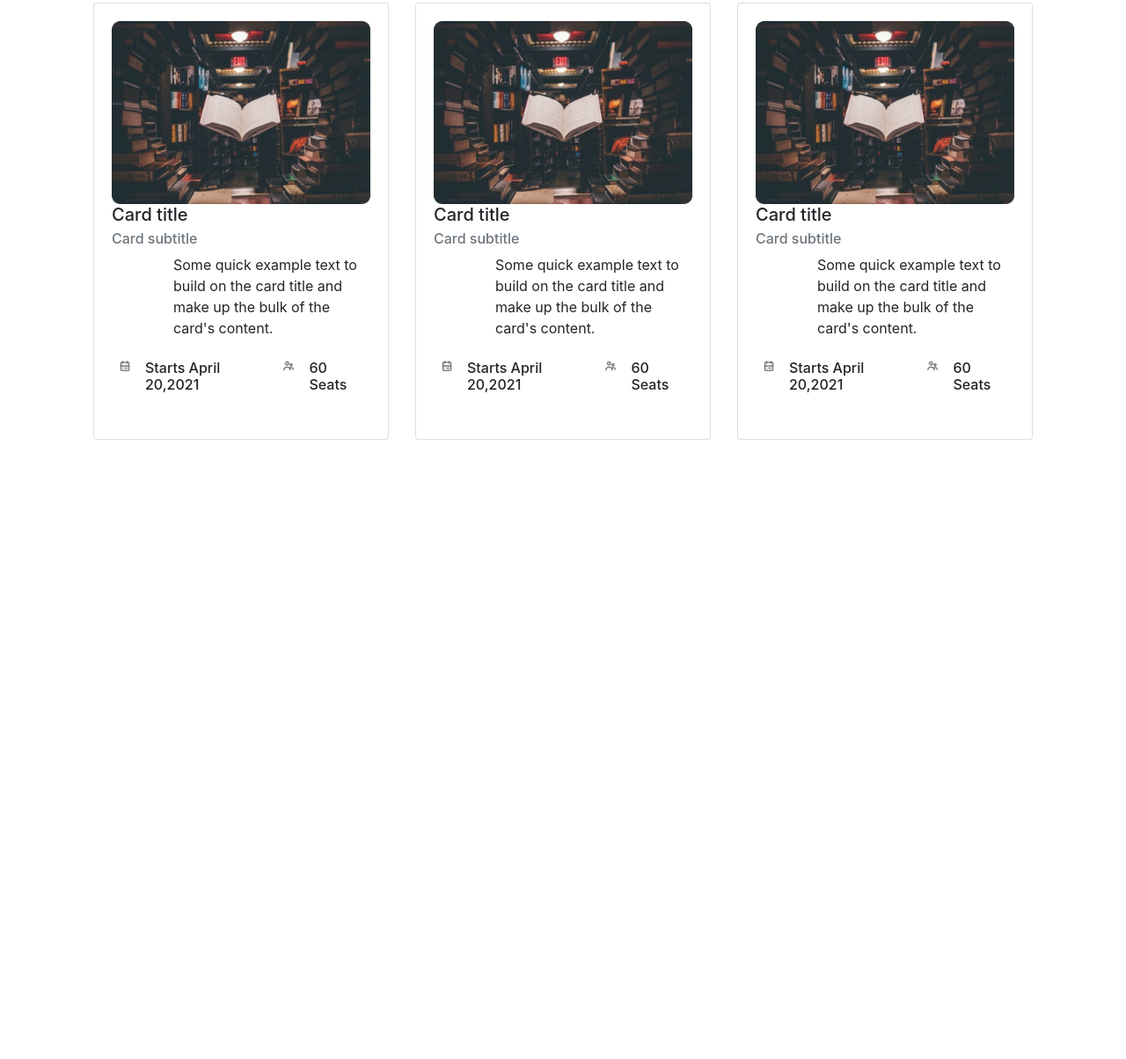
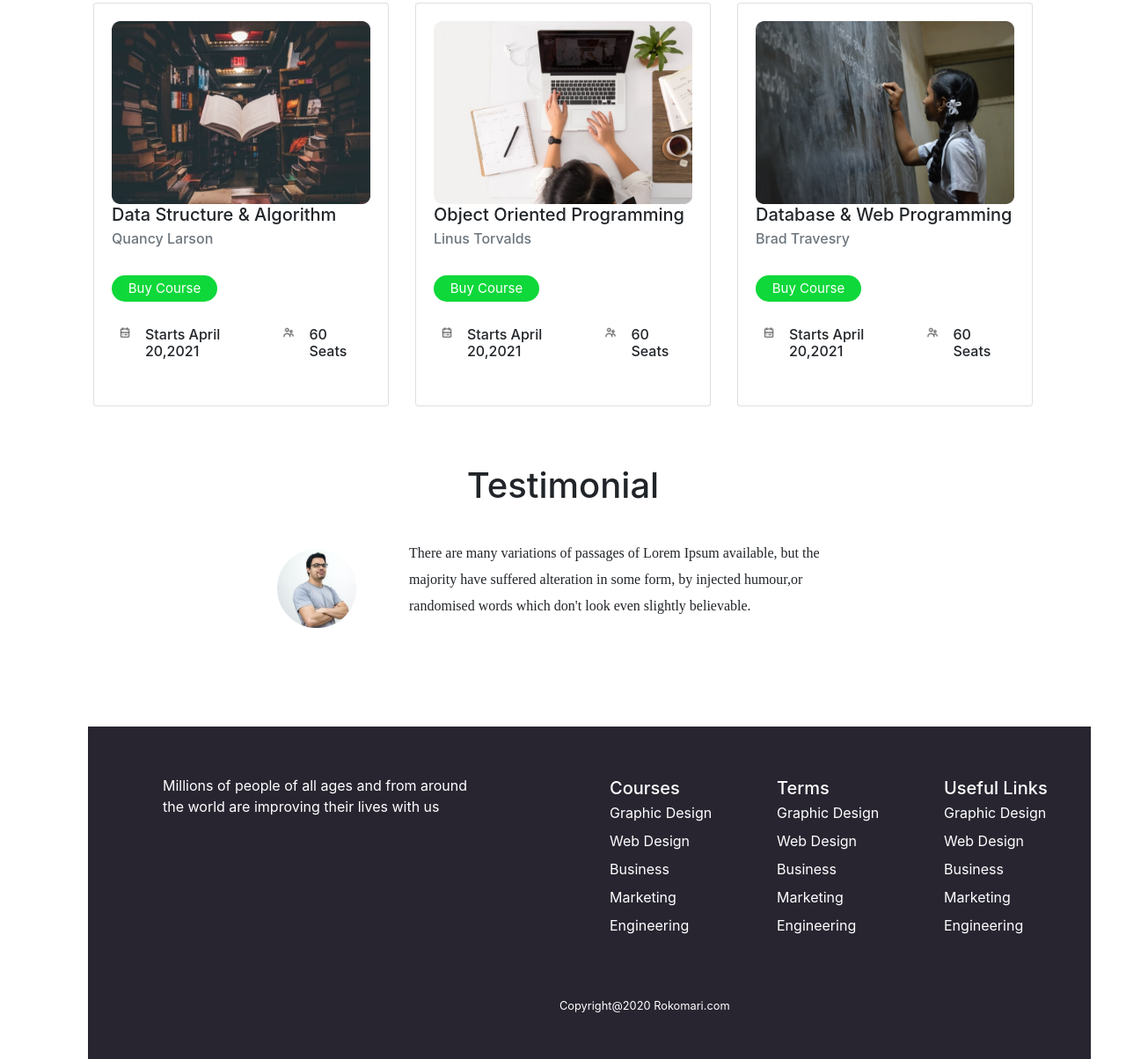
Before and after one commit to Arefintanweer/E-School, a plain HTML site: page index.html in a window 1280 px wide. Shown: the part 1041-2245 px from the top of the page at 88% size. Before the commit the page ends 1557 px from the top, so only its background shows below. Drawn offline with nearby package versions, Linux system fonts and the light colour scheme.

Commit message:
E-school done

```diff
--- a/index.html
+++ b/index.html
@@ -84,16 +84,40 @@
     </div>
 
     <div class="container online-courses">
-        <h1>Online Courses</h1>
+        <h1 class="d-flex justify-content-center">Online Courses</h1>
         <div class="container-fluid mt-4">
             <div class="row justify-content-center">
                 <div class="col-auto mb-3">
-                    <div class="card " style="width: 21rem;">
+                    <div class="card h-100" style="width: 21rem;">
                         <div class="card-body">
                             <img src="images/Photos/Morder psyc.png" class="d-block w-100" alt="">
-                            <h5 class="card-title">Card title</h5>
-                            <h6 class="card-subtitle mb-2 text-muted">Card subtitle</h6>
-                            <p class="card-text">Some quick example text to build on the card title and make up the bulk of the card's content.</p>
+                            <h5 class="card-title">Data Structure & Algorithm</h5>
+                            <h6 class="card-subtitle mb-2 text-muted">Quancy Larson</h6>
+                            <br>
+                            <button class="buy-course-button">Buy Course</button>
+
+                            <div class="card-footer d-flex justify-content-between">
+
+                                <div class="left d-flex flex-row bd-highlight mb-3">
+                                    <img class="p-2 bd-highlight" src="images/ICON/calendar.png" alt="">
+                                    <h6 class="p-2 bd-highlight">Starts April 20,2021</h6>
+                                </div>
+                                <div class="right d-flex flex-row bd-highlight mb-3">
+                                    <img class="p-2 bd-highlight" src="images/ICON/people.png" alt="">
+                                    <h6 class="p-2 bd-highlight">60 Seats</h6>
+                                </div>
+                            </div>
+                        </div>
+                    </div>
+                </div>
+                <div class="col-auto mb-3">
+                    <div class="card h-100" style="width: 21rem;">
+                        <div class="card-body">
+                            <img src="images/Photos/Morder pychons.png" class="d-block w-100" alt="">
+                            <h5 class="card-title">Object Oriented Programming</h5>
+                            <h6 class="card-subtitle mb-2 text-muted">Linus Torvalds</h6>
+                            <br>
+                            <button class="buy-course-button">Buy Course</button>
                             <div class="card-footer d-flex justify-content-between">
                                 <div class="left d-flex flex-row bd-highlight mb-3">
                                     <img class="p-2 bd-highlight" src="images/ICON/calendar.png" alt="">
@@ -108,32 +132,13 @@
                     </div>
                 </div>
                 <div class="col-auto mb-3">
-                    <div class="card" style="width: 21rem;">
+                    <div class="card h-100" style="width: 21rem;">
                         <div class="card-body">
-                            <img src="images/Photos/Morder psyc.png" class="d-block w-100" alt="">
-                            <h5 class="card-title">Card title</h5>
-                            <h6 class="card-subtitle mb-2 text-muted">Card subtitle</h6>
-                            <p class="card-text">Some quick example text to build on the card title and make up the bulk of the card's content.</p>
-                            <div class="card-footer d-flex justify-content-between">
-                                <div class="left d-flex flex-row bd-highlight mb-3">
-                                    <img class="p-2 bd-highlight" src="images/ICON/calendar.png" alt="">
-                                    <h6 class="p-2 bd-highlight">Starts April 20,2021</h6>
-                                </div>
-                                <div class="right d-flex flex-row bd-highlight mb-3">
-                                    <img class="p-2 bd-highlight" src="images/ICON/people.png" alt="">
-                                    <h6 class="p-2 bd-highlight">60 Seats</h6>
-                                </div>
-                            </div>
-                        </div>
-                    </div>
-                </div>
-                <div class="col-auto mb-3">
-                    <div class="card" style="width: 21rem;">
-                        <div class="card-body">
-                            <img src="images/Photos/Morder psyc.png" class="d-block w-100" alt="">
-                            <h5 class="card-title">Card title</h5>
-                            <h6 class="card-subtitle mb-2 text-muted">Card subtitle</h6>
-                            <p class="card-text">Some quick example text to build on the card title and make up the bulk of the card's content.</p>
+                            <img src="images/Photos/Morder pyschology.png" class="d-block w-100" alt="">
+                            <h5 class="card-title">Database & Web Programming</h5>
+                            <h6 class="card-subtitle mb-2 text-muted">Brad Travesry</h6>
+                            <br>
+                            <button class="buy-course-button">Buy Course</button>
                             <div class="card-footer d-flex justify-content-between">
                                 <div class="left d-flex flex-row bd-highlight mb-3">
                                     <img class="p-2 bd-highlight" src="images/ICON/calendar.png" alt="">
@@ -149,6 +154,72 @@
                 </div>
 
     </div>
+    <div class="container testimonial">
+        <h1 class="d-flex justify-content-center">Testimonial</h1>
+        <div class="row">
+            <div class="test-pic col-md-4 d-flex align-items-center">
+                <img src="images/Photos/Man.png" class="d-block w-100" alt="">
+            </div>
+            <div class="col-md-8 test-paragraph">
+                <p>
+                    There are many variations of passages of Lorem Ipsum available, but the majority have suffered alteration in some form, by injected humour,or randomised words which don't look even slightly believable.
+                </p>
+            </div>
+        </div>
+    </div>
+    <div class="container footer">
+        <div class="row">
+            <div class="col-md-6">
+                <div class="footer-paragraph">
+                    <p>
+                        Millions of people of all ages and from around <br>
+                       the world are improving their lives with us
+                    </p>
+                </div>
+            </div>
+            <div class="col-md-2  d-flex flex-column bd-highlight mb-3">
+
+                <div class="course ">
+                    <h5 style="height:1em" class="p-2 bd-highlight">Courses</h5>
+                    <p style="height:1em" class="p-2 bd-highlight">Graphic Design</p>
+                    <p style="height:1em" class="p-2 bd-highlight">Web Design</p>
+                    <p style="height:1em" class="p-2 bd-highlight">Business</p>
+                    <p style="height:1em" class="p-2 bd-highlight">Marketing</p>
+                    <p style="height:1em" class="p-2 bd-highlight">Engineering</p>
+                </div>
+
+            </div>
+            <div class="col-md-2 d-flex flex-column bd-highlight mb-3">
+
+                <div class="course">
+                    <h5 style="height:1em" class="p-2 bd-highlight">Terms</h5>
+                    <p style="height:1em" class="p-2 bd-highlight">Graphic Design</p>
+                    <p style="height:1em" class="p-2 bd-highlight">Web Design</p>
+                    <p style="height:1em" class="p-2 bd-highlight">Business</p>
+                    <p style="height:1em" class="p-2 bd-highlight">Marketing</p>
+                    <p style="height:1em" class="p-2 bd-highlight">Engineering</p>
+                </div>
+
+            </div>
+            <div class="col-md-2  d-flex flex-column bd-highlight mb-3">
+
+                <div class="course">
+                    <h5 style="height:1em" class="p-2 bd-highlight">Useful Links</h5>
+                    <p style="height:1em" class="p-2 bd-highlight">Graphic Design</p>
+                    <p style="height:1em" class="p-2 bd-highlight">Web Design</p>
+                    <p style="height:1em"class="p-2 bd-highlight">Business</p>
+                    <p style="height:1em"class="p-2 bd-highlight">Marketing</p>
+                    <p style="height:1em" class="p-2 bd-highlight">Engineering</p>
+                </div>
+
+        </div>
+        <footer>
+            <div class="copy justify-content-center">
+                <small>Copyright@2020 Rokomari.com</small>
+            </div>
+        </footer>
+
+    </div>
 
 
 
--- a/style.css
+++ b/style.css
@@ -3,6 +3,10 @@
 }
 .online-courses{
     margin-top: 50px;
+}
+.testimonial{
+    margin-top: 50px;
+
 }
 .card-deck{
     margin-top: 50px;
@@ -20,8 +24,9 @@
     height: 40px;
     font-size: 20px;
     color: #FFFFFF;
-    background-color: #008000;
+    background-color:#0ed83a;
     border-radius: 15px;
+    border: #0ed83a;
 
 }
 .Text{
@@ -35,10 +40,10 @@
     height: 50px;
     font-size: 20px;
     color: #FFFFFF;
-    background-color: green;
+    background-color:#0ed83a;
     border-radius: 15px;
     margin-right: 15px;
-
+    border: #0ed83a;
 }
 .nav-get-started{
     background-color: #F0FFF0;
@@ -117,7 +122,7 @@
     height: 40px;
     font-size: 20px;
     color: #FFFFFF;
-    background-color: #008000;
+    background-color:#0ed83a;
     border-radius: 15px;
 }
 .left img{
@@ -125,6 +130,7 @@
     width: auto;
     max-width: 30px;
     max-height: 30px;
+
 
 }
 .right img{
@@ -138,4 +144,56 @@
     padding : 0;
     border: none;
     background-color: white;
+    margin-top: 20px;
 }
+.buy-course-button{
+    width: 120px;
+    height: 30px;
+    font-size: 15px;
+    color: #FFFFFF;
+    background-color:#0ed83a;
+    border-radius: 15px;
+    margin-right: 15px;
+    border: #0ed83a;
+}
+.test-pic{
+    position: absolute;
+    width: 120px;
+    height: 120px;
+    left: 300px;
+    top: 1650px;
+}
+.test-paragraph{
+    position: absolute;
+    width: 580px;
+    height: 90px;
+    left: 380px;
+    top: 1650px;
+    font-family: Poppins;
+    font-size: 16px;
+    line-height: 30px;
+}
+.footer{
+    position: absolute;
+    margin-top: 200px;
+    background: #282531;
+
+}
+.footer-paragraph{
+    color: white;
+}
+.course{
+
+    color: white;
+    padding: 0;
+
+}
+.footer small{
+    color: white;
+    margin-left: 536px;
+
+}
+.copy{
+    margin-top: 50px;
+    margin-bottom: 50px;
+}
```
Also changed, not shown: 1 other file.
